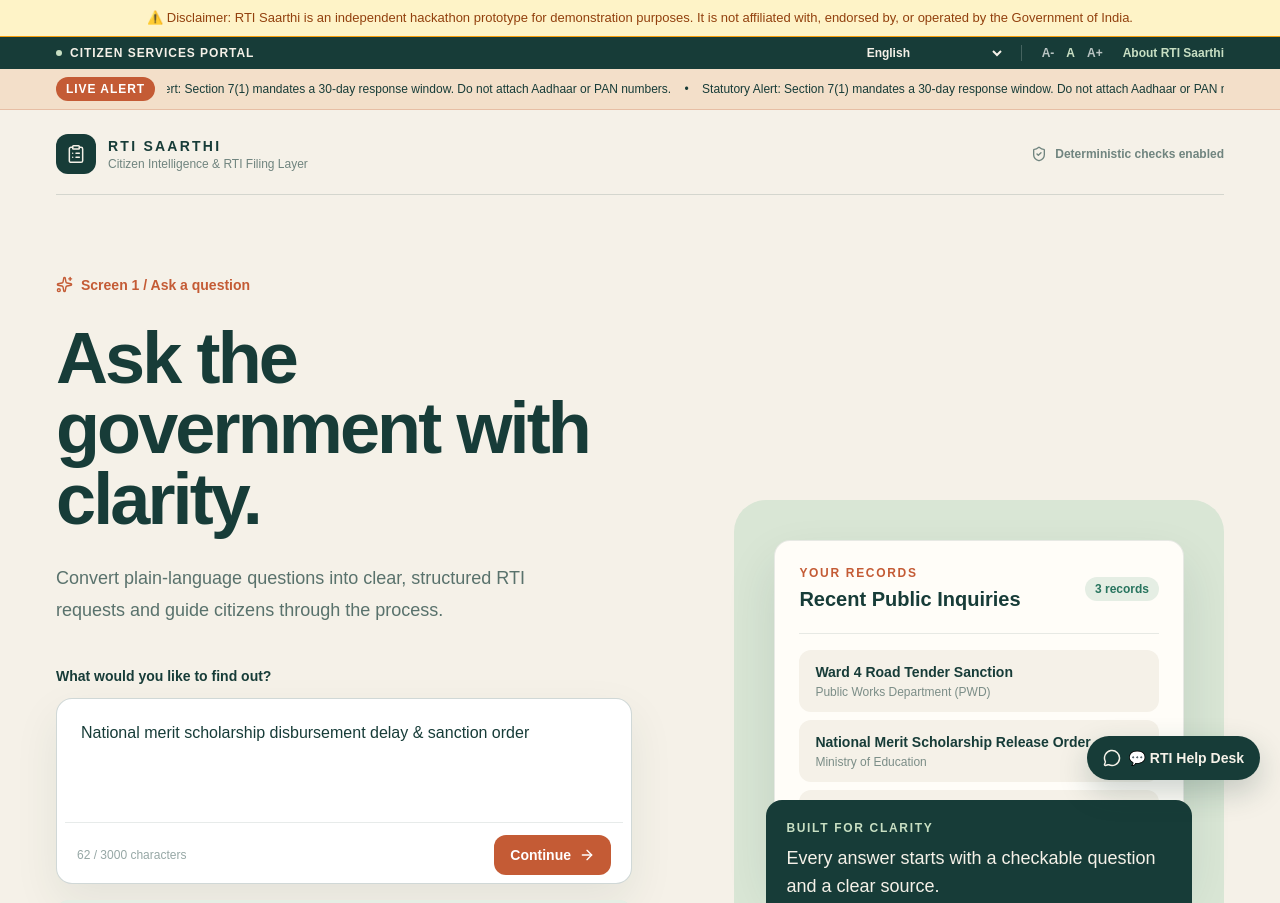
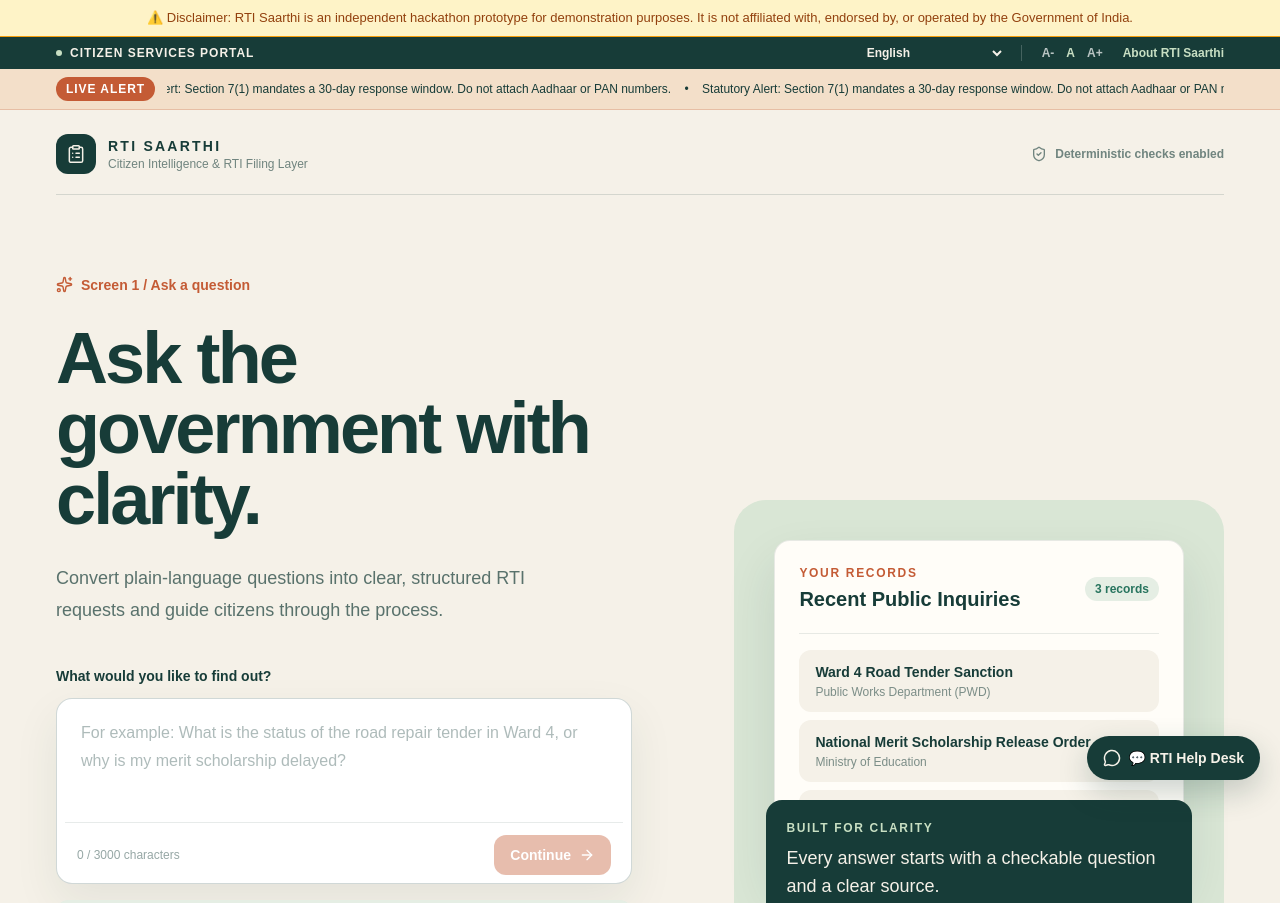
Before and after one commit to mohit-saini-dev/RTI-Saarthi, a Next.js app: page / in a window 1280 px wide. Shown: the top 903 px of the page. Built offline with nearby package versions, Linux system fonts and the light colour scheme.

Commit message:
fix: empty initial input box, full state sync, and wording polish

```diff
--- a/src/app/page.tsx
+++ b/src/app/page.tsx
@@ -20,7 +20,7 @@ function validateQuestion(question: string) {
 }
 
 export default function Home() {
-  const [question, setQuestion] = useState("National merit scholarship disbursement delay & sanction order");
+  const [question, setQuestion] = useState("");
   const [isAnalyzing, setIsAnalyzing] = useState(false);
   const validation = validateQuestion(question);
   const router = useRouter();
```
